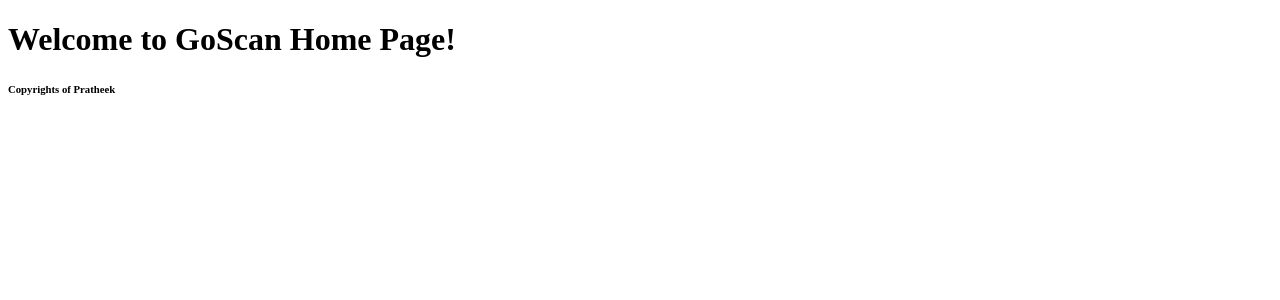
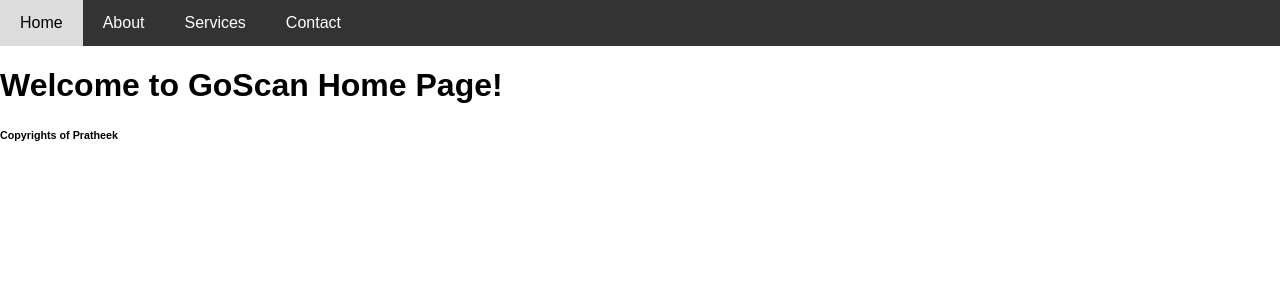
Before and after one commit to goscan-app/goscan-app.github.io, a React (Vite) app: page / in a window 1280 px wide. Shown: the top 300 px of the page. Built offline with nearby package versions, Linux system fonts and the light colour scheme.

Commit message:
update: navbar

```diff
--- /dev/null
+++ b/src/App.css
@@ -0,0 +1,21 @@
+body {
+    font-family: Arial, sans-serif;
+    margin: 0;
+    padding: 0;
+}
+.navbar {
+    background-color: #333;
+    overflow: hidden;
+}
+.navbar a {
+    float: left;
+    display: block;
+    color: white;
+    text-align: center;
+    padding: 14px 20px;
+    text-decoration: none;
+}
+.navbar a:hover {
+    background-color: #ddd;
+    color: black;
+}
--- a/src/App.tsx
+++ b/src/App.tsx
@@ -1,9 +1,16 @@
+import './App.css'
+
 function App() {
   return (
     <>
+       <div className="navbar">
+        <a href="#home">Home</a>
+        <a href="#about">About</a>
+        <a href="#services">Services</a>
+        <a href="#contact">Contact</a>
+      </div>
+
       <h1>Welcome to GoScan Home Page!</h1>
-
-
       <h6>Copyrights of Pratheek</h6>
     </>
   )
```
